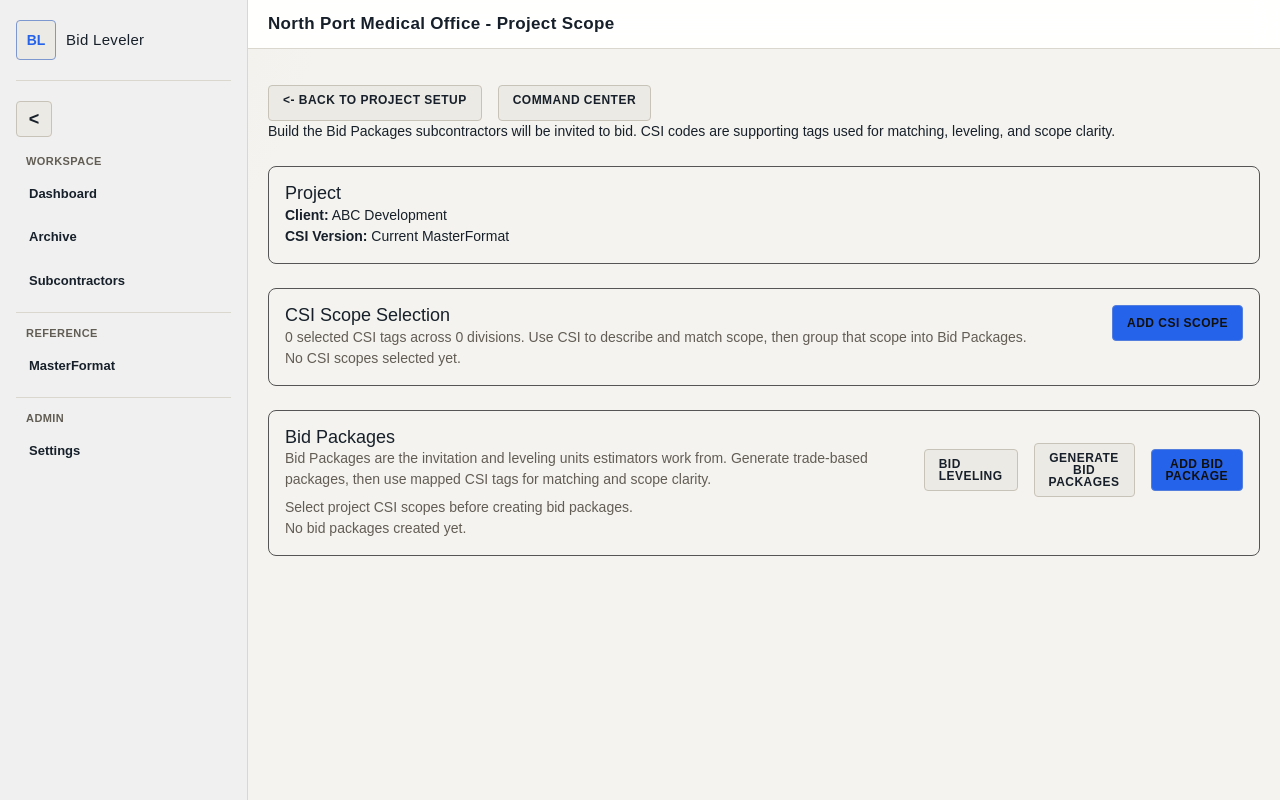
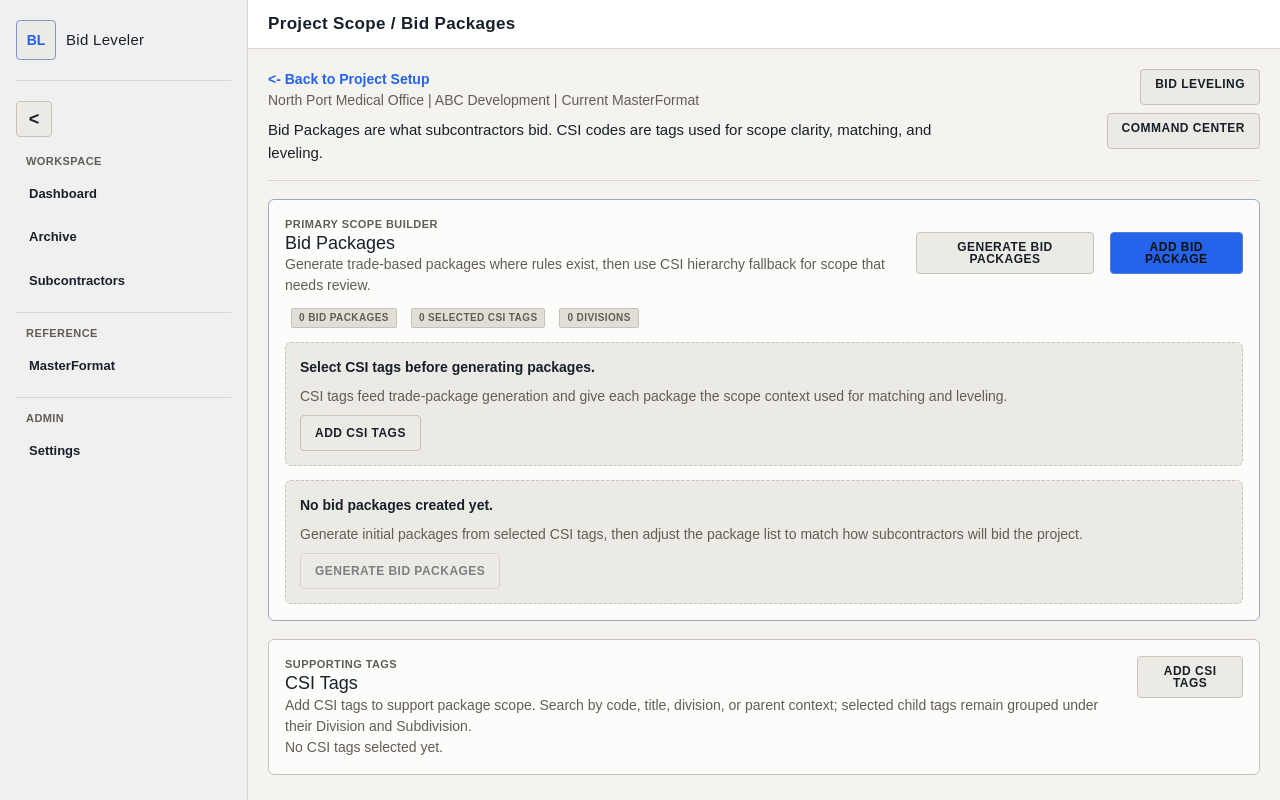
Before and after one commit to adamarnao/bid-leveler, a Next.js app: page /projects/1/scope in a window 1280 px wide. Built offline with nearby package versions, Linux system fonts and the light colour scheme.

Commit message:
Make project scope package first

```diff
--- a/src/app/globals.css
+++ b/src/app/globals.css
@@ -2315,6 +2315,76 @@ textarea:focus {
   background: var(--color-surface-2);
 }
 
+.project-scope-subtitle {
+  max-width: 760px;
+  margin: 8px 0 0;
+  color: var(--color-text);
+  font-size: 15px;
+}
+
+.project-scope-primary-section,
+.project-csi-support-section {
+  min-width: 0;
+  border: 1px solid var(--color-border);
+  border-radius: var(--radius-panel);
+  padding: var(--space-panel);
+  margin-top: 18px;
+  background: var(--color-surface-1);
+}
+
+.project-scope-primary-section {
+  border-color: color-mix(in srgb, var(--color-accent-primary) 28%, var(--color-border));
+  background: color-mix(in srgb, var(--color-surface-1) 86%, var(--color-surface-2));
+}
+
+.project-csi-support-section {
+  background: color-mix(in srgb, var(--color-surface-1) 72%, var(--color-background));
+}
+
+.project-scope-metrics {
+  display: flex;
+  flex-wrap: wrap;
+  gap: 8px;
+  margin-top: 12px;
+}
+
+.project-scope-empty-state {
+  display: grid;
+  gap: 8px;
+  justify-items: start;
+  border: 1px dashed var(--color-border);
+  border-radius: var(--radius-card);
+  padding: 14px;
+  margin-top: 14px;
+  background: var(--color-surface-2);
+}
+
+.project-bid-package-grid {
+  display: grid;
+  grid-template-columns: repeat(auto-fit, minmax(min(360px, 100%), 1fr));
+  gap: 12px;
+  margin-top: 14px;
+}
+
+.project-bid-package-card {
+  display: grid;
+  gap: 12px;
+  min-width: 0;
+  border: 1px solid var(--color-border);
+  border-radius: var(--radius-card);
+  padding: 14px;
+  background: var(--color-surface-1);
+}
+
+.project-bid-package-card:hover,
+.project-bid-package-card:focus-within {
+  border-color: color-mix(in srgb, var(--color-accent-primary) 55%, var(--color-border));
+}
+
+.project-csi-support-grid {
+  opacity: 0.92;
+}
+
 .project-csi-section-header,
 .project-csi-division-card-header {
   display: flex;
--- a/src/app/projects/[projectId]/scope/page.tsx
+++ b/src/app/projects/[projectId]/scope/page.tsx
@@ -41,6 +41,7 @@ const bidPackageStatuses: ProjectBidPackageStatus[] = [
   "ACTIVE",
   "CLOSED",
 ];
+const EMPTY_PROJECT_BID_PACKAGES: ProjectBidPackage[] = [];
 let cachedProjectsStorageValue: string | undefined;
 let cachedProjects: Project[] = getMergedProjects();
 let cachedSelectionsStorageValue: string | undefined;
@@ -129,7 +130,7 @@ export default function ProjectScopePage() {
     ];
 
     if (selectedScopeItemIds.length === 0) {
-      window.alert("Select CSI scopes before generating bid packages.");
+      window.alert("Select CSI tags before generating bid packages.");
       return;
     }
 
@@ -171,7 +172,7 @@ export default function ProjectScopePage() {
     if (staleScopeCount === 0) return;
 
     const shouldPrune = window.confirm(
-      `Prune ${staleScopeCount} removed CSI scope${
+      `Prune ${staleScopeCount} removed CSI tag${
         staleScopeCount === 1 ? "" : "s"
       } from ${packageRecord.name}? This will not delete bids or CSI selections.`
     );
@@ -247,7 +248,7 @@ export default function ProjectScopePage() {
     if (!project || !csiSelection) return;
 
     const shouldRemove = window.confirm(
-      `Remove ${division.number} - ${division.name} and all selected CSI scopes under this division?`
+      `Remove ${division.number} - ${division.name} and all selected CSI tags under this division?`
     );
 
     if (!shouldRemove) return;
@@ -276,90 +277,45 @@ export default function ProjectScopePage() {
   }
 
   return (
-    <AppShell title={`${project.name} - Project Scope`}>
-      <div className="settings-actions">
-        <Link href={`/projects/${project.id}/setup`} className="button-secondary">
+    <AppShell title="Project Scope / Bid Packages">
+      <div className="page-header">
+        <div>
+          <Link href={`/projects/${project.id}/setup`}>
             {"<-"} Back to Project Setup
+          </Link>
+          <p className="muted-text">
+            {project.name} | {project.client} |{" "}
+            {formatCsiMasterFormatVersion(project.csiVersion)}
+          </p>
+          <p className="project-scope-subtitle">
+            Bid Packages are what subcontractors bid. CSI codes are tags used
+            for scope clarity, matching, and leveling.
+          </p>
+        </div>
+        <div className="page-header-actions">
+          <Link
+            href={`/projects/${project.id}/leveling`}
+            className="button-secondary"
+          >
+            Bid Leveling
           </Link>
           <Link href={`/projects/${project.id}`} className="button-secondary">
             Command Center
           </Link>
         </div>
-
-      <p>
-        Build the Bid Packages subcontractors will be invited to bid. CSI codes
-        are supporting tags used for matching, leveling, and scope clarity.
-      </p>
-
-      <section style={panel}>
-        <h2>Project</h2>
-        <p>
-          <strong>Client:</strong> {project.client}
-        </p>
-        <p>
-          <strong>CSI Version:</strong> {formatCsiMasterFormatVersion(project.csiVersion)}
-        </p>
-      </section>
-
-      <section style={panel}>
+      </div>
+
+      <section className="project-scope-primary-section">
         <div className="project-csi-section-header">
           <div>
-            <h2>CSI Scope Selection</h2>
-            <p className="muted-text">
-              {selectedItemCount} selected CSI tags across{" "}
-              {selectedSummary.length} divisions. Use CSI to describe and match
-              scope, then group that scope into Bid Packages.
-            </p>
-          </div>
-          <button
-            type="button"
-            className="button-primary"
-            onClick={openAddScopeModal}
-          >
-            Add CSI Scope
-          </button>
-        </div>
-
-        {selectedSummary.length === 0 ? (
-          <p className="muted-text">No CSI scopes selected yet.</p>
-        ) : (
-          <div className="project-csi-division-card-grid">
-            {selectedSummary.map((summary) => (
-              <DivisionScopeCard
-                key={summary.division.id}
-                division={summary.division}
-                selectedItems={summary.items}
-                onEdit={() => {
-                  const divisionNode = divisionNodes.find(
-                    (node) => node.item.divisionId === summary.division.divisionId
-                  );
-
-                  if (divisionNode) openDivisionEditor(divisionNode);
-                }}
-                onRemove={() => removeDivision(summary.division)}
-              />
-            ))}
-          </div>
-        )}
-      </section>
-
-      <section style={panel}>
-        <div className="project-csi-section-header">
-          <div>
+            <p className="label-text">Primary Scope Builder</p>
             <h2>Bid Packages</h2>
             <p className="muted-text">
-              Bid Packages are the invitation and leveling units estimators work
-              from. Generate trade-based packages, then use mapped CSI tags for
-              matching and scope clarity.
+              Generate trade-based packages where rules exist, then use CSI
+              hierarchy fallback for scope that needs review.
             </p>
           </div>
           <div className="settings-actions">
-            <Link
-              href={`/projects/${project.id}/leveling`}
-              className="button-secondary"
-            >
-              Bid Leveling
-            </Link>
             <button
               type="button"
               className="button-secondary"
@@ -377,16 +333,53 @@ export default function ProjectScopePage() {
           </div>
         </div>
 
+        <div className="project-scope-metrics">
+          <span className="badge badge-muted">
+            {bidPackages.length} bid package{bidPackages.length === 1 ? "" : "s"}
+          </span>
+          <span className="badge badge-muted">
+            {selectedItemCount} selected CSI tag{selectedItemCount === 1 ? "" : "s"}
+          </span>
+          <span className="badge badge-muted">
+            {selectedSummary.length} division{selectedSummary.length === 1 ? "" : "s"}
+          </span>
+        </div>
+
         {selectedPackageScopeItems.length === 0 ? (
+          <div className="project-scope-empty-state">
+            <strong>Select CSI tags before generating packages.</strong>
             <p className="muted-text">
-            Select project CSI scopes before creating bid packages.
+              CSI tags feed trade-package generation and give each package the
+              scope context used for matching and leveling.
             </p>
+            <button
+              type="button"
+              className="button-secondary"
+              onClick={openAddScopeModal}
+            >
+              Add CSI Tags
+            </button>
+          </div>
         ) : null}
 
         {bidPackages.length === 0 ? (
-          <p className="muted-text">No bid packages created yet.</p>
+          <div className="project-scope-empty-state">
+            <strong>No bid packages created yet.</strong>
+            <p className="muted-text">
+              Generate initial packages from selected CSI tags, then adjust the
+              package list to match how subcontractors will bid the project.
+            </p>
+            <button
+              type="button"
+              className="button-secondary"
+              onClick={generateBidPackages}
+              disabled={selectedPackageScopeItems.length === 0}
+            >
+              Generate Bid Packages
+            </button>
+          </div>
         ) : (
-          <div className="project-csi-division-card-grid">
+          <div className="project-bid-package-grid">
             {bidPackages.map((packageRecord) => (
               <BidPackageCard
                 key={packageRecord.id}
@@ -402,6 +395,49 @@ export default function ProjectScopePage() {
         )}
       </section>
 
+      <section className="project-csi-support-section">
+        <div className="project-csi-section-header">
+          <div>
+            <p className="label-text">Supporting Tags</p>
+            <h2>CSI Tags</h2>
+            <p className="muted-text">
+              Add CSI tags to support package scope. Search by code, title,
+              division, or parent context; selected child tags remain grouped
+              under their Division and Subdivision.
+            </p>
+          </div>
+          <button
+            type="button"
+            className="button-secondary"
+            onClick={openAddScopeModal}
+          >
+            Add CSI Tags
+          </button>
+        </div>
+
+        {selectedSummary.length === 0 ? (
+          <p className="muted-text">No CSI tags selected yet.</p>
+        ) : (
+          <div className="project-csi-division-card-grid project-csi-support-grid">
+            {selectedSummary.map((summary) => (
+              <DivisionScopeCard
+                key={summary.division.id}
+                division={summary.division}
+                selectedItems={summary.items}
+                onEdit={() => {
+                  const divisionNode = divisionNodes.find(
+                    (node) => node.item.divisionId === summary.division.divisionId
+                  );
+
+                  if (divisionNode) openDivisionEditor(divisionNode);
+                }}
+                onRemove={() => removeDivision(summary.division)}
+              />
+            ))}
+          </div>
+        )}
+      </section>
+
       {addModalOpen && (
         <div className="modal-backdrop" role="presentation">
           <section
@@ -412,10 +448,10 @@ export default function ProjectScopePage() {
           >
             <div className="modal-header">
               <div>
-                <h2 id="add-csi-scope-title">Add CSI Scope</h2>
+                <h2 id="add-csi-scope-title">Add CSI Tags</h2>
                 <p className="muted-text">
                   Search by CSI code, title, or parent text, then choose a
-                  Division to add or edit project CSI scopes.
+                  Division to add or edit project CSI tags.
                 </p>
               </div>
             </div>
@@ -428,7 +464,7 @@ export default function ProjectScopePage() {
               />
               <div className="project-csi-division-picker">
                 {filteredDivisionNodes.length === 0 ? (
-                  <p className="muted-text">No CSI scopes match this search.</p>
+                  <p className="muted-text">No CSI tags match this search.</p>
                 ) : null}
                 {filteredDivisionNodes.map((divisionNode) => {
                   const summary = selectedSummaryByDivisionId.get(
@@ -478,7 +514,7 @@ export default function ProjectScopePage() {
           >
             <div className="modal-header">
               <div>
-                <h2 id="edit-csi-division-title">Edit Division CSI Scopes</h2>
+                <h2 id="edit-csi-division-title">Edit Division CSI Tags</h2>
                 <div className="project-csi-modal-heading">
                   <CsiCodeLabel item={editingDivisionNode.item} showLevelBadge />
                 </div>
@@ -492,9 +528,9 @@ export default function ProjectScopePage() {
                 onClear={() => setCsiSearchQuery("")}
               />
               <p className="muted-text">
-                Selecting child scopes keeps their parent division active for
+                Selecting child tags keeps their parent division active for
                 context. Clearing a parent row does not remove selected child
-                scopes.
+                tags.
               </p>
               <div className="project-csi-tree">
                 <BroadDivisionRow
@@ -504,7 +540,7 @@ export default function ProjectScopePage() {
                 />
                 {visibleEditingDivisionChildren.length === 0 ? (
                   <p className="muted-text">
-                    No CSI scopes in this division match this search.
+                    No CSI tags in this division match this search.
                   </p>
                 ) : null}
                 {visibleEditingDivisionChildren.map((childNode) => (
@@ -579,7 +615,7 @@ function DivisionScopeCard({
         <div>
           <CsiCodeLabel item={division} showLevelBadge />
           <p className="muted-text">
-            {getSelectedItemCount(selectedItems)} selected CSI scopes
+            {getSelectedItemCount(selectedItems)} selected CSI tags
           </p>
         </div>
         <div className="settings-actions">
@@ -597,7 +633,7 @@ function DivisionScopeCard({
       )}
 
       {childItems.length === 0 ? (
-        <p className="muted-text">No subdivision, section, or subsection scopes selected.</p>
+        <p className="muted-text">No subdivision, section, or subsection tags selected.</p>
       ) : (
         <div className="project-csi-selected-hierarchy">
           {subdivisionGroups.map((group) => (
@@ -606,7 +642,7 @@ function DivisionScopeCard({
                 {group.subdivision ? (
                   <CsiCodeLabel item={group.subdivision} showLevelBadge />
                 ) : (
-                  <span>Ungrouped CSI scopes</span>
+                  <span>Ungrouped CSI tags</span>
                 )}
               </div>
               <div className="badge-list">
@@ -638,7 +674,7 @@ function CsiScopeSearchField({
   return (
     <div className="project-csi-search">
       <label className="form-field">
-        Search CSI scopes
+        Search CSI tags
         <input
           value={value}
         placeholder="Search code, title, division, or parent..."
@@ -647,7 +683,7 @@ function CsiScopeSearchField({
       </label>
       <div className="project-csi-search-actions">
         <span className="badge badge-muted">
-          {value.trim() ? `${resultCount} result group(s)` : "All scopes"}
+          {value.trim() ? `${resultCount} result group(s)` : "All tags"}
         </span>
         {value.trim() ? (
           <button type="button" className="button-secondary" onClick={onClear}>
@@ -688,7 +724,7 @@ function BidPackageCard({
   const packageNeedsAttention = packageRecord.scopeItemIds.length === 0;
 
   return (
-    <article className="project-csi-division-card">
+    <article className="project-bid-package-card">
       <div className="project-csi-division-card-header">
         <div>
           <h3 style={{ marginTop: 0 }}>{packageRecord.name}</h3>
@@ -697,7 +733,8 @@ function BidPackageCard({
           ) : null}
           <div className="badge-list">
             <span className="badge badge-muted">
-              {packageRecord.scopeItemIds.length} mapped CSI scopes
+              {packageRecord.scopeItemIds.length} CSI tag
+              {packageRecord.scopeItemIds.length === 1 ? "" : "s"}
             </span>
             <span className="badge badge-primary">
               {formatStatus(packageRecord.status ?? "DRAFT")}
@@ -709,7 +746,7 @@ function BidPackageCard({
             ) : null}
             {staleScopeItemIds.length > 0 ? (
               <span className="badge badge-warning">
-                {staleScopeItemIds.length} removed scope
+                {staleScopeItemIds.length} removed tag
                 {staleScopeItemIds.length === 1 ? "" : "s"}
               </span>
             ) : null}
@@ -725,7 +762,7 @@ function BidPackageCard({
               className="button-secondary"
               onClick={onPruneRemovedScopes}
             >
-              Prune Removed Scopes
+              Prune Removed Tags
             </button>
           ) : null}
           <button type="button" className="button-secondary" onClick={onEdit}>
@@ -740,7 +777,7 @@ function BidPackageCard({
       {staleScopeItemIds.length > 0 ? (
         <div style={{ marginBottom: 12 }}>
           <p className="form-error">
-            This package includes CSI scopes that are no longer selected for the
+            This package includes CSI tags that are no longer selected for the
             project.
           </p>
           <div className="badge-list">
@@ -755,7 +792,7 @@ function BidPackageCard({
 
       {mappedItems.length === 0 ? (
         <p className="muted-text">
-          No mapped CSI scopes. This package needs mapped scopes before it can
+          No mapped CSI tags. This package needs mapped tags before it can
           drive invites or leveling.
         </p>
       ) : (
@@ -851,7 +888,7 @@ function BidPackageEditorModal({
               {packageRecord ? "Edit Bid Package" : "Add Bid Package"}
             </h2>
             <p className="muted-text">
-              Assign only CSI scopes already selected for this project.
+              Assign only CSI tags already selected for this project.
             </p>
           </div>
         </div>
@@ -894,10 +931,10 @@ function BidPackageEditorModal({
           </label>
 
           <div style={{ marginTop: 16 }}>
-            <h3>Mapped CSI Scopes</h3>
+            <h3>Mapped CSI Tags</h3>
             {selectedScopeItems.length === 0 ? (
               <p className="muted-text">
-                No project CSI scopes are selected yet.
+                No project CSI tags are selected yet.
               </p>
             ) : (
               <div className="project-csi-tree">
@@ -975,7 +1012,7 @@ function BidPackageScopeDivision({
                 {group.subdivision ? (
                   <CsiCodeLabel item={group.subdivision} showLevelBadge />
                 ) : (
-                  "Ungrouped CSI scopes"
+                  "Ungrouped CSI tags"
                 )}
               </span>
             </div>
@@ -1174,13 +1211,6 @@ function ProjectCsiTreeNode({
   );
 }
 
-const panel: React.CSSProperties = {
-  border: "1px solid #555",
-  padding: 16,
-  marginTop: 24,
-  borderRadius: 8,
-};
-
 function getSelectedItemCount(items: CsiCatalogItem[]) {
   return items.length;
 }
@@ -1390,7 +1420,7 @@ function subscribeToProjectBidPackagesStorage(onStoreChange: () => void) {
 }
 
 function getServerProjectBidPackagesSnapshot(): ProjectBidPackage[] {
-  return [];
+  return EMPTY_PROJECT_BID_PACKAGES;
 }
 
 function getProjectBidPackagesSnapshot(projectId: string): ProjectBidPackage[] {
```
Lines whose indentation alone changed are shown as unchanged.
